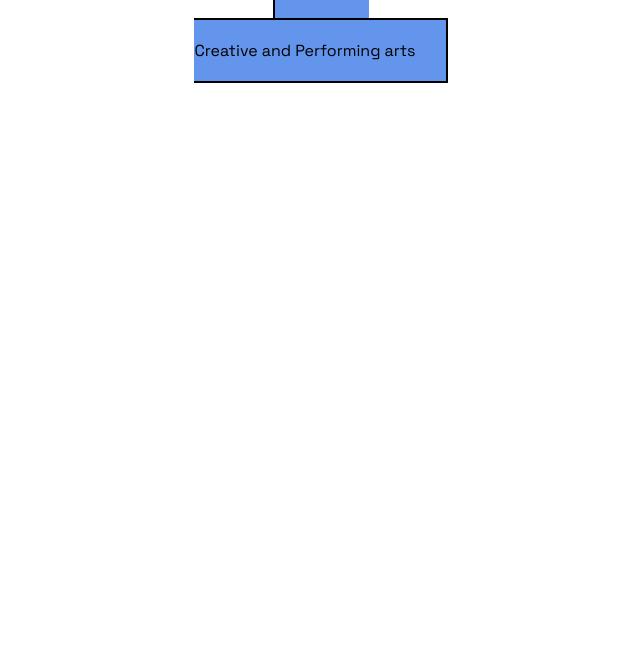
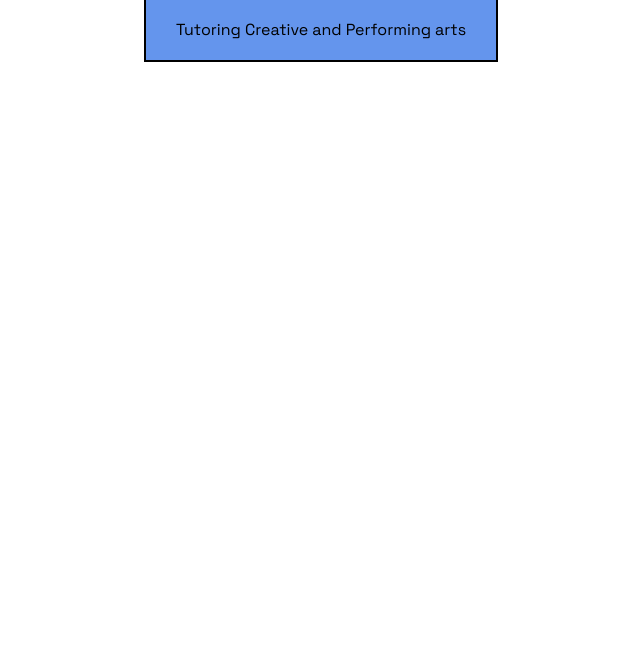
Before and after one commit to codingteacheranonymous/schoolinformation, a plain HTML site: page index.html in a window 1280 px wide. Shown: the part 144-800 px from the top of the page, without its empty margins (319-959 px from the left). Drawn offline with Linux system fonts and the light colour scheme.

Commit message:
Fix formatting of Tutoring link in index.html

```diff
--- a/index.html
+++ b/index.html
@@ -10,7 +10,7 @@ initial-scale=1.0">
 <body>
 <h1>Epping Public School</h1>
 <div>
-    <a href="tutoring.html">Tutoring</a><br>
+    <a href="tutoring.html">Tutoring</a>
     <a href="creativeperformingarts.html">Creative and Performing arts</a>
 </div>
 </body>
```
